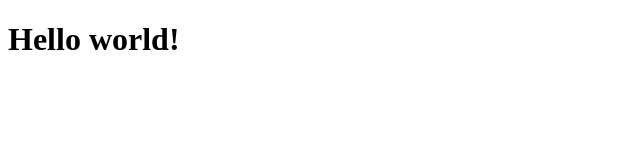
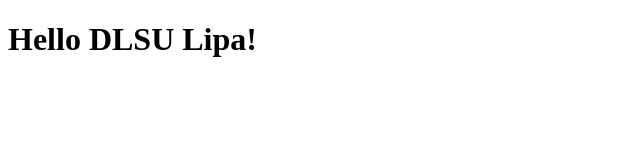
Before and after one commit to EstopaceMA/git-demo-dlsu, a plain HTML site: page index.html in a window 1280 px wide. Shown: the whole page, without its empty margins (0-640 px from the left). Drawn offline with Linux system fonts and the light colour scheme.

Commit message:
change world to DLSU Lipa

```diff
--- a/index.html
+++ b/index.html
@@ -4,6 +4,6 @@
     <title></title>
   </head>
   <body>
-    <h1>Hello world!</h1>
+    <h1>Hello DLSU Lipa!</h1>
   </body>
 </html>
```
